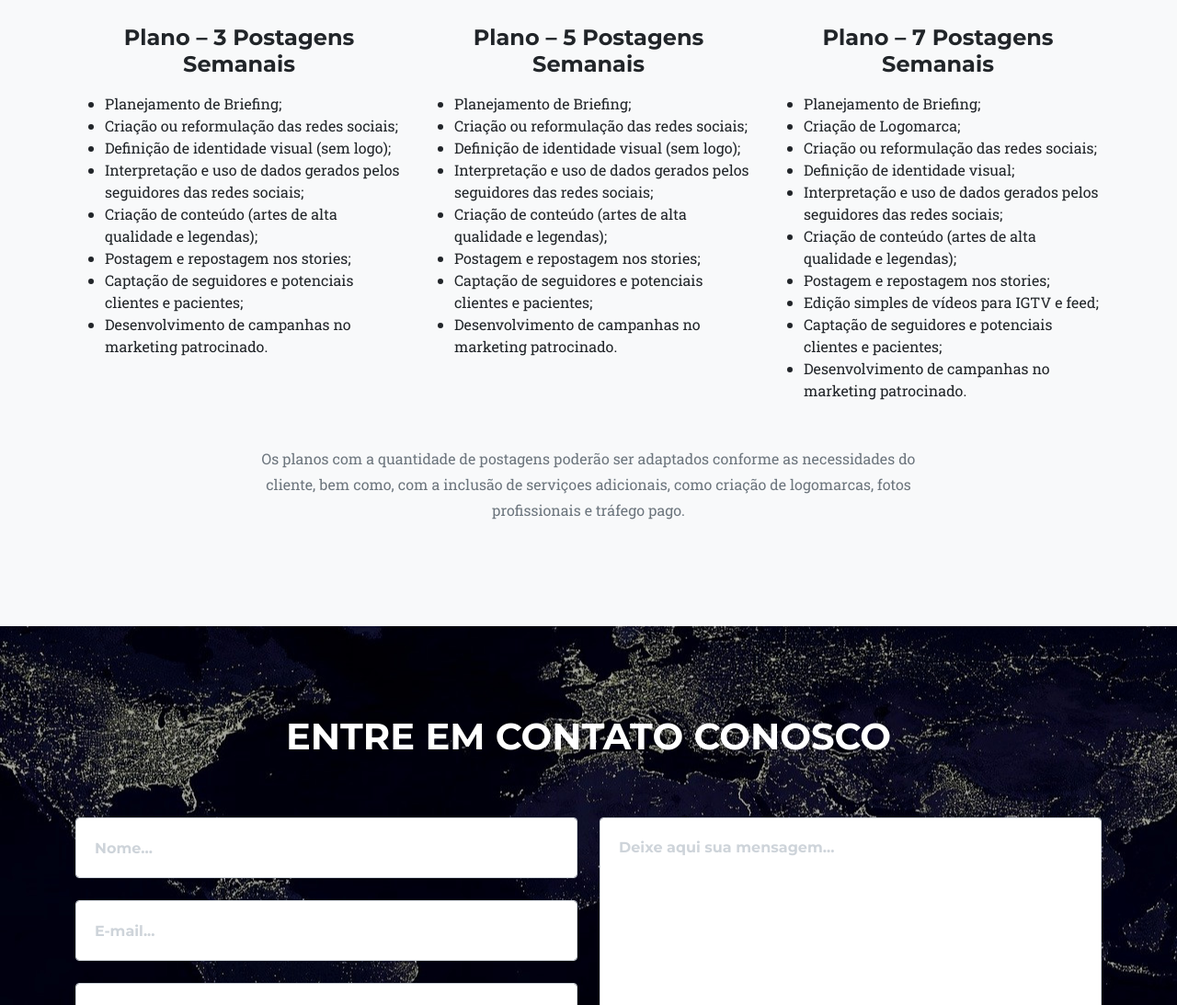
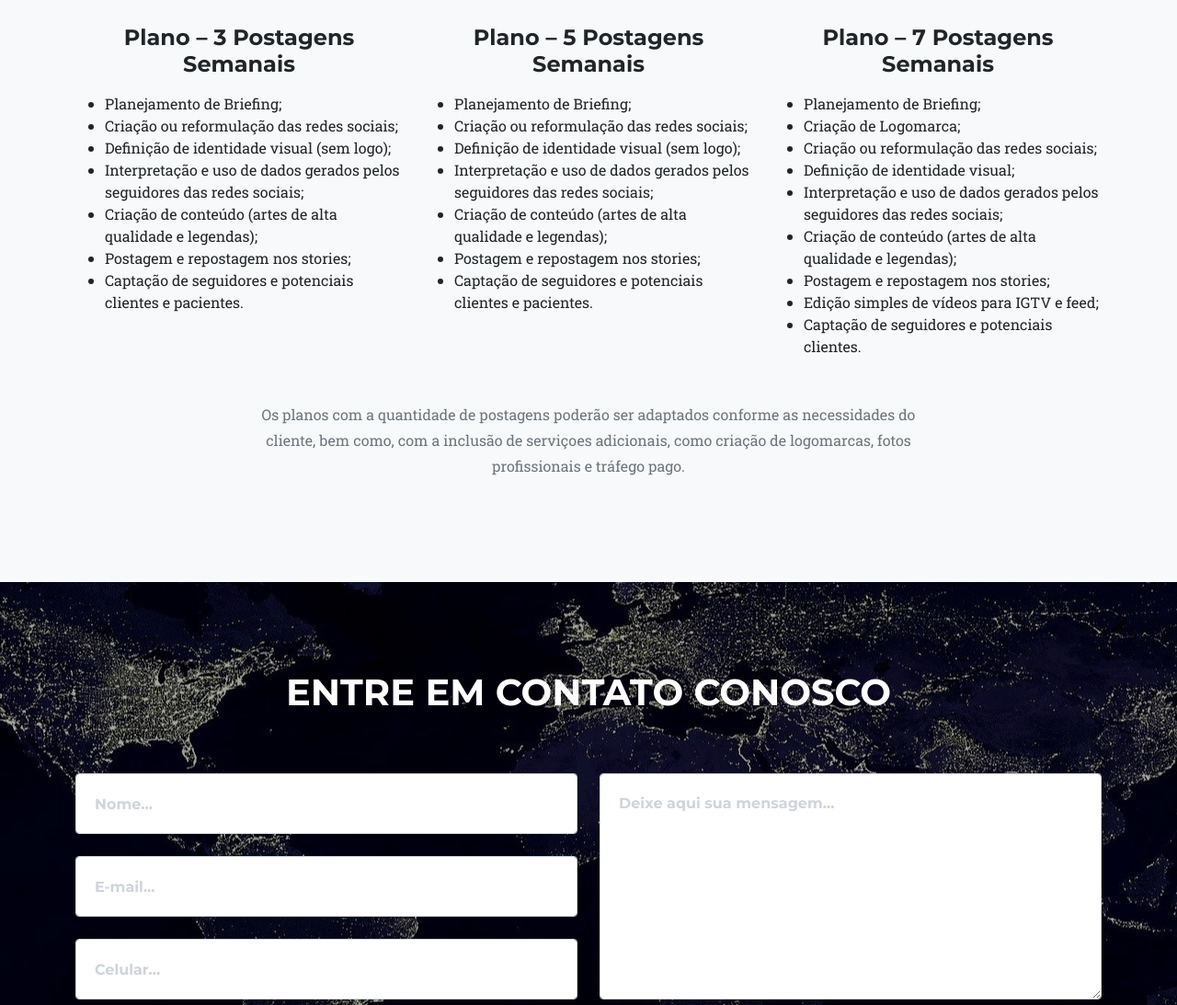
Before and after one commit to ThiagoBAC/Gabriela, a plain HTML site: page index.html in a window 1280 px wide. Shown: the part 4707-5800 px from the top of the page at 92% size. Drawn offline with nearby package versions, Linux system fonts and the light colour scheme.

Commit message:
Atualização-planos

```diff
--- a/index.html
+++ b/index.html
@@ -476,8 +476,8 @@
                             <li>Interpretação e uso de dados gerados pelos seguidores das redes sociais;</li>
                             <li>Criação de conteúdo (artes de alta qualidade e legendas);</li>
                             <li>Postagem e repostagem nos stories;</li>
-                            <li>Captação de seguidores e potenciais clientes e pacientes;</li>
-                            <li>Desenvolvimento de campanhas no marketing patrocinado.</li>
+                            <li>Captação de seguidores e potenciais clientes e pacientes.</li>
+
                         </ul>
 
 
@@ -496,8 +496,8 @@
                             <li>Interpretação e uso de dados gerados pelos seguidores das redes sociais;</li>
                             <li>Criação de conteúdo (artes de alta qualidade e legendas);</li>
                             <li>Postagem e repostagem nos stories;</li>
-                            <li>Captação de seguidores e potenciais clientes e pacientes;</li>
-                            <li>Desenvolvimento de campanhas no marketing patrocinado.</li>
+                            <li>Captação de seguidores e potenciais clientes e pacientes.</li>
+
                         </ul>
 
                     </div>
@@ -517,8 +517,8 @@
                             <li>Criação de conteúdo (artes de alta qualidade e legendas);</li>
                             <li>Postagem e repostagem nos stories;</li>
                             <li>Edição simples de vídeos para IGTV e feed;</li>
-                            <li>Captação de seguidores e potenciais clientes e pacientes;</li>
-                            <li>Desenvolvimento de campanhas no marketing patrocinado.</li>
+                            <li>Captação de seguidores e potenciais clientes.</li>
+
                         </ul>
 
 
```
